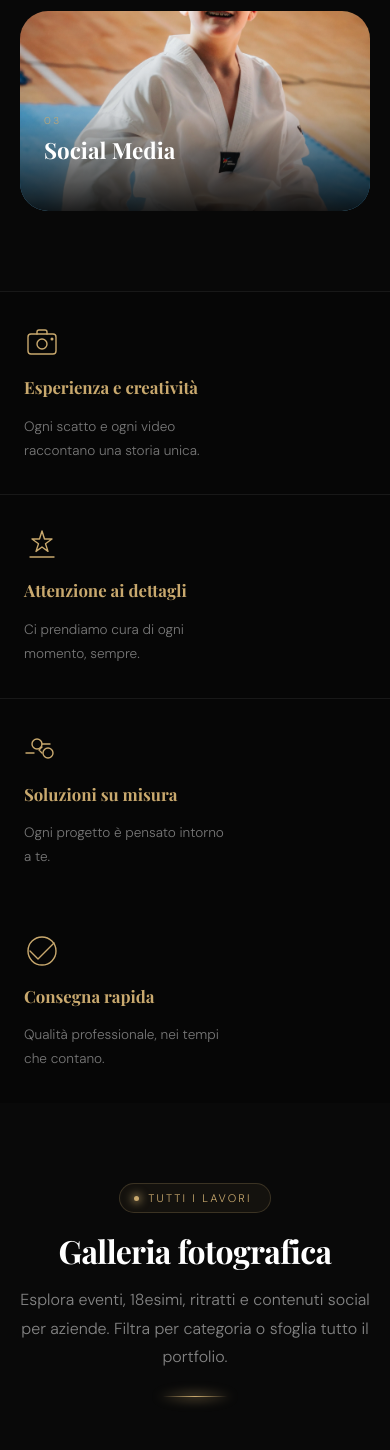
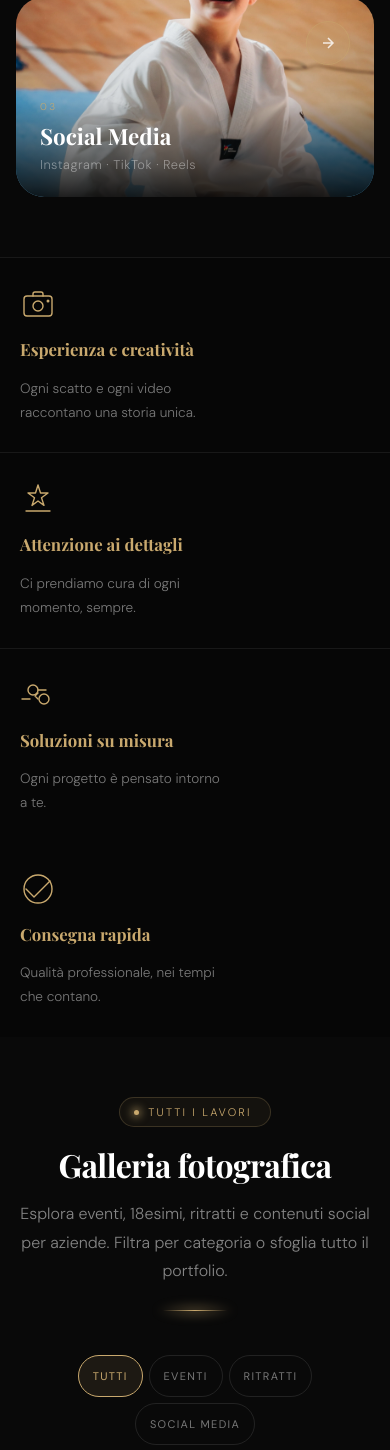
Before and after one commit to bKy0z/biagiovisual-site, a PHP site: page /biagiovisuals/public/index.html in a window 390 px wide. Shown: the part 1635-3085 px from the top of the page. Run offline with PHP 8.4, Linux system fonts and the light colour scheme; some web fonts are replaced.

Commit message:
restyling e galleria per i clienti

```diff
--- a/public/css/style.css
+++ b/public/css/style.css
@@ -1435,8 +1435,70 @@ footer address a:hover { color: var(--gold) !important; opacity: 1 !important; }
   .features-grid { grid-template-columns: 1fr; }
   .feature-item { border-right: none !important; }
   .feature-item:last-child { border-bottom: none; }
-  .masonry { columns: 1; }
+  .masonry { columns: 2; column-gap: 6px; }
+  .masonry-item { margin-bottom: 6px; border-radius: 10px; }
   .wa-card { padding: 16px 18px; gap: 12px; }
   .wa-card-icon { width: 40px; height: 40px; }
   .wa-card-icon svg { width: 40px; height: 40px; }
 }
+
+/* ════════════════════════════════════════════════════════
+   MOBILE IMPROVEMENTS — touch, leggibilità, layout
+   ======================================================== */
+
+/* Overlay galleria: visibile su mobile (hover non funziona su touch) */
+@media (max-width: 768px) {
+  .masonry-overlay {
+    opacity: 1;
+    background: linear-gradient(to top, rgba(0,0,0,.78) 0%, rgba(0,0,0,.1) 45%, transparent 100%);
+  }
+  .masonry-zoom { display: none; }
+
+  /* Portfolio: freccia e subtitle sempre visibili su touch */
+  .portfolio-card-sub {
+    opacity: .7;
+    transform: translateY(0);
+  }
+  .portfolio-card-arrow {
+    opacity: .8;
+    transform: translateY(0) scale(1);
+    border-color: rgba(201,169,110,.5);
+    background: rgba(201,169,110,.15);
+  }
+
+  /* About: rimuovi bordo decorativo offset che esce dal viewport */
+  .about-img-wrap::before { display: none; }
+  .about-img-wrap { max-width: 100% !important; }
+
+  /* Float WA: mostra su mobile */
+  .float-wa { display: flex; }
+
+  /* Tap target più generosi */
+  .filter-btn { min-height: 42px; }
+  .form-chip { min-height: 40px; }
+}
+
+/* Padding sezioni più compatto su telefoni piccoli */
+@media (max-width: 480px) {
+  section { padding: 60px 16px; }
+  .social-section { padding: 60px 16px; }
+  .gallery-wrap { padding: 0 10px 48px; }
+  .contact-box { padding: 24px 16px; }
+  .feature-item { padding: 28px 20px; }
+  .filter-bar { margin-bottom: 28px; }
+  .section-header { margin-bottom: 44px; }
+}
+
+/* Hero: overlay più coprente su portrait mobile per migliorare contrasto testo */
+@media (max-width: 640px) {
+  .hero-overlay {
+    background:
+      linear-gradient(to bottom, rgba(8,8,8,.45) 0%, rgba(8,8,8,.62) 55%, rgba(8,8,8,.97) 100%),
+      linear-gradient(to right, rgba(8,8,8,.88) 0%, rgba(8,8,8,.6) 55%, rgba(8,8,8,.2) 100%);
+  }
+}
+
+/* Galleria homepage: griglia sempre 2 colonne su mobile */
+@media (max-width: 640px) {
+  .masonry { columns: 2 !important; column-gap: 6px; }
+}
```
